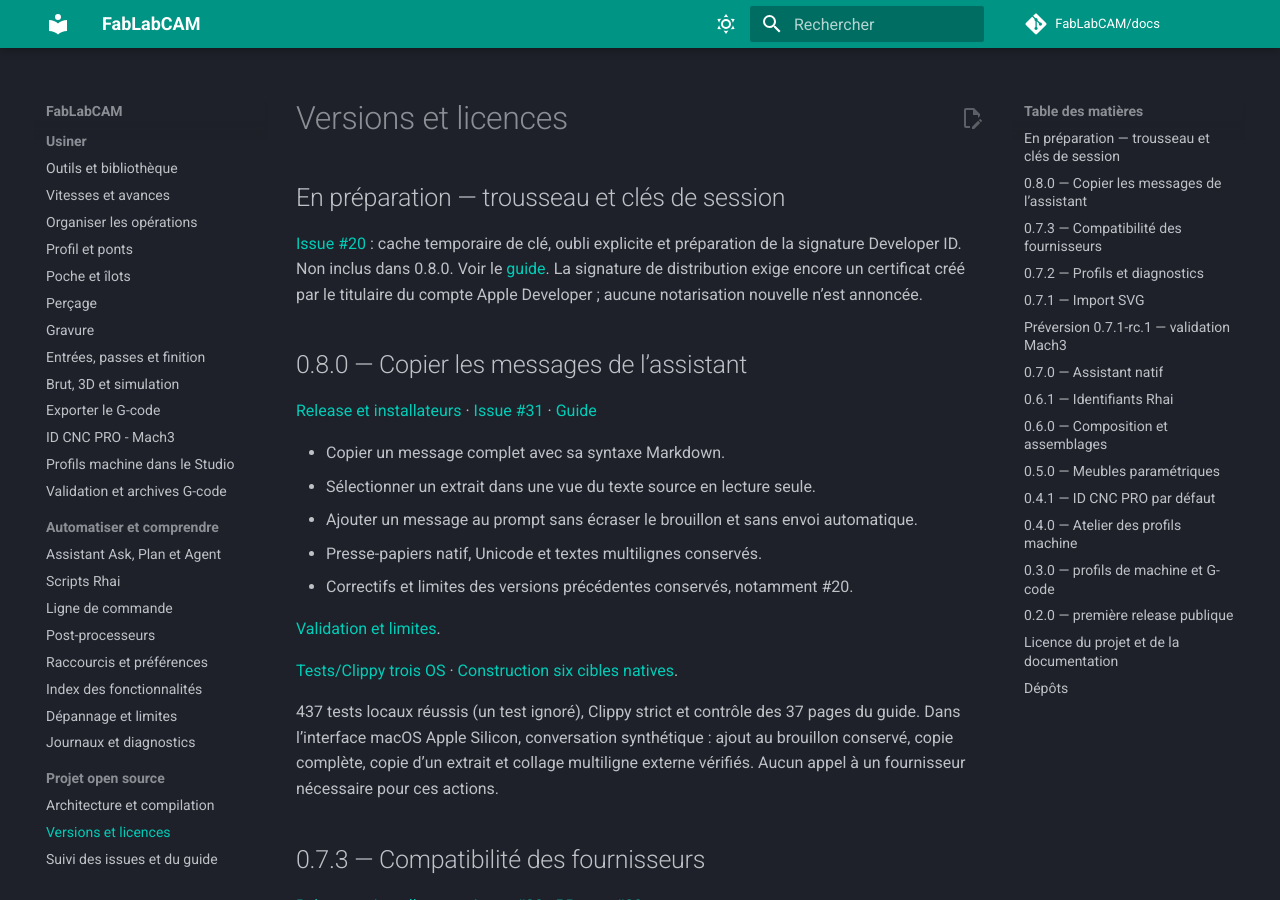
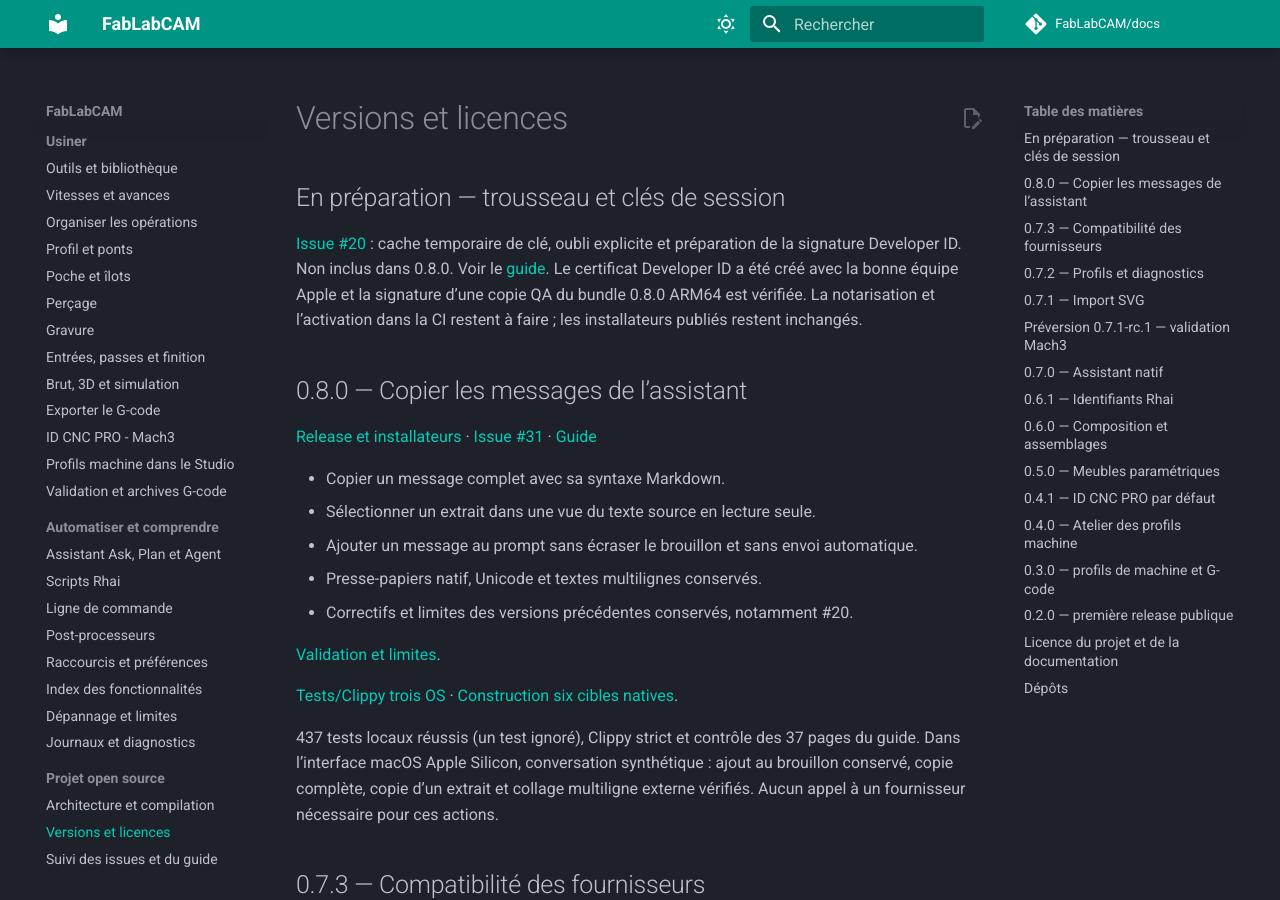
Before and after one commit to FabLabCAM/docs, an MkDocs documentation site: the page built from docs/reference/versions.md, in a window 1280 px wide and 900 px high. Built offline with MkDocs 1.6.1 and Material for MkDocs 9.7.7, drawn with Linux system fonts in a browser that asks for light colours; comment, search, counter and statistics services are not loaded.

Commit message:
docs: update Developer ID signing validation

```diff
--- a/docs/reference/versions.md
+++ b/docs/reference/versions.md
@@ -5,8 +5,9 @@
 [Issue #20](https://github.com/FabLabCAM/core/issues/20) : cache temporaire de clé,
 oubli explicite et préparation de la signature Developer ID. Non inclus dans 0.8.0.
 Voir le [guide](../guide/assistant.md#cle-de-session-correctif-en-preparation).
-La signature de distribution exige encore un certificat créé par le titulaire du
-compte Apple Developer ; aucune notarisation nouvelle n’est annoncée.
+Le certificat Developer ID a été créé avec la bonne équipe Apple et la signature
+d’une copie QA du bundle 0.8.0 ARM64 est vérifiée. La notarisation et l’activation
+dans la CI restent à faire ; les installateurs publiés restent inchangés.
 
 
 ## 0.8.0 — Copier les messages de l’assistant
```
Also changed, not shown: docs/guide/assistant.md (+3 -2 lines), docs/index.md (+1 -1 lines), docs/reference/fonctionnalites.md (+1 -1 lines), docs/reference/suivi.md (+1 -1 lines).
